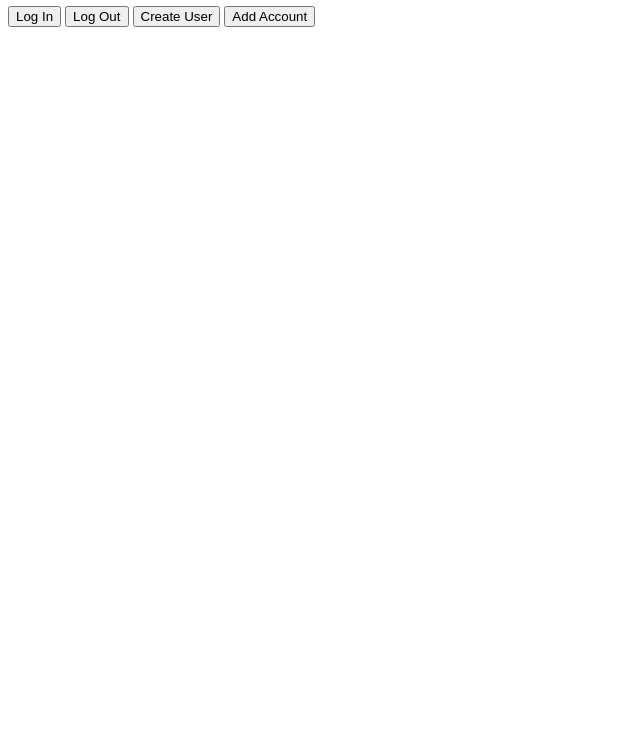
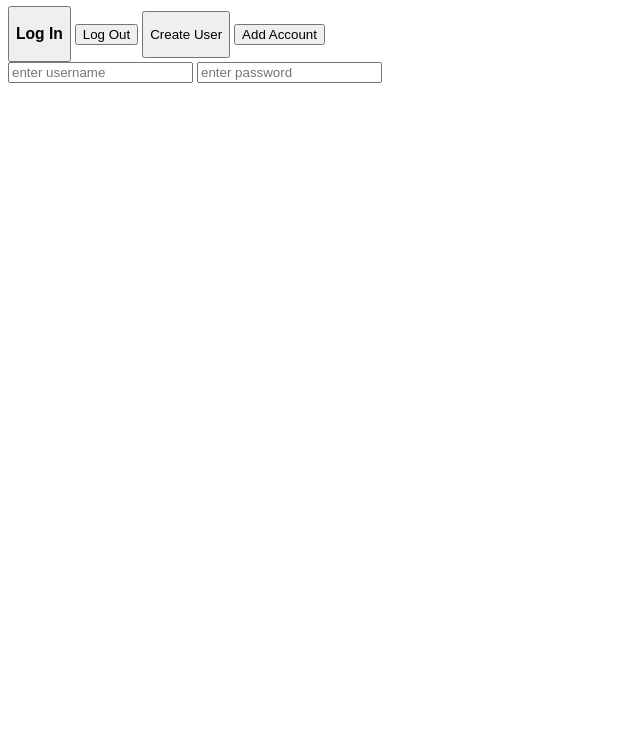
Before and after one commit to whoever11/u1_CSS_Flex_and_GridTT, a plain HTML site: page index.html in a window 1280 px wide. Shown: the part 60-800 px from the top of the page, without its empty margins (0-640 px from the left). Drawn offline with Linux system fonts and the light colour scheme.

Commit message:
Update index.html

```diff
--- a/index.html
+++ b/index.html
@@ -9,11 +9,17 @@
     </header>
 
     <div id="button-container">
-        <button> Log In</button>
+        <button> <h3>Log In</h3> </button>
         <button>Log Out</button>
-        <button> Create User</button>
+        <button> <p>Create User </p></button>
         <button> Add Account</button>
     </div>
 
 
+    <form id="user-info">
+        <input type="text" placeholder="enter username"/>
+        <input type="password"  placeholder="enter password"/>
+    </form>
+
+
 </body>
```
